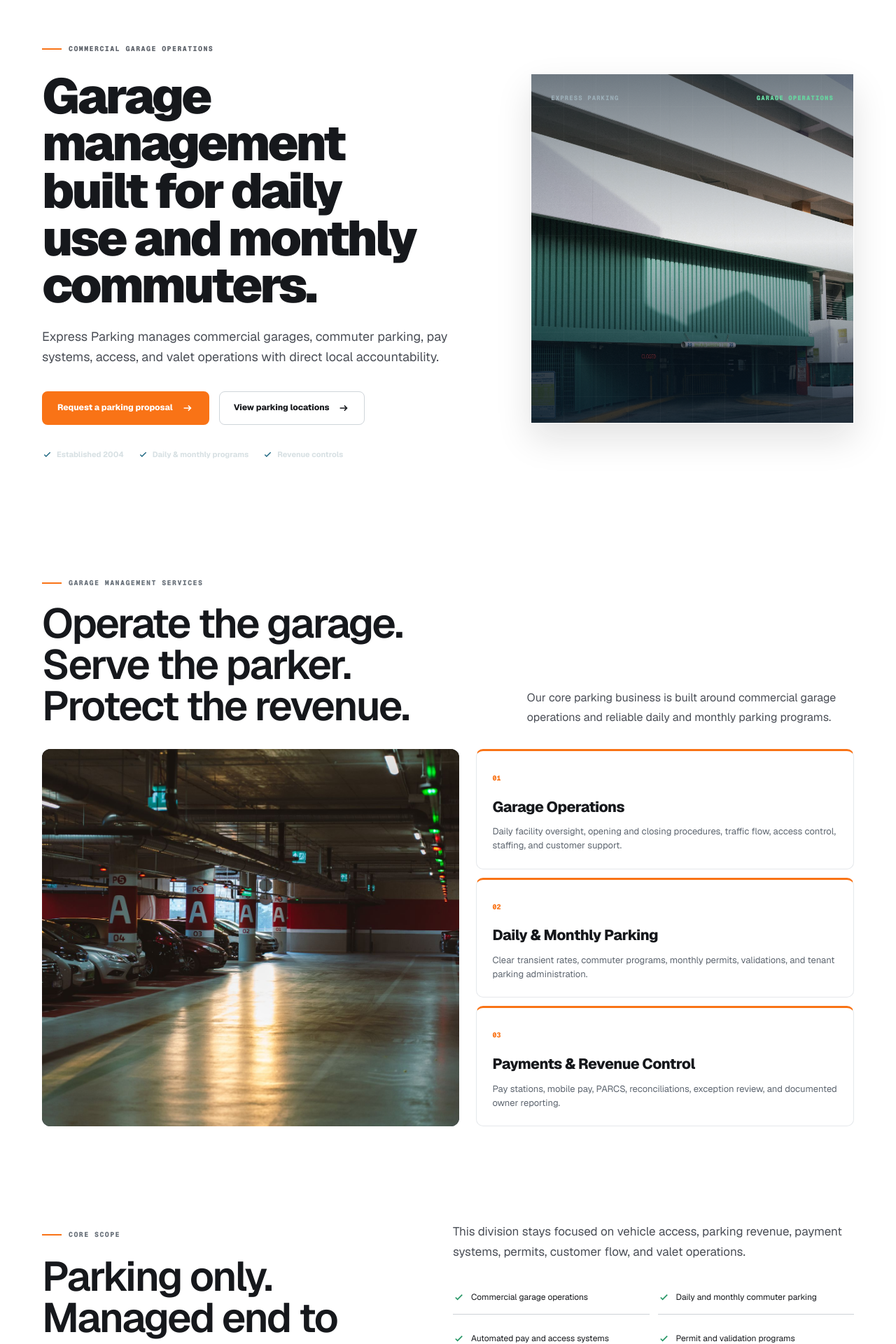
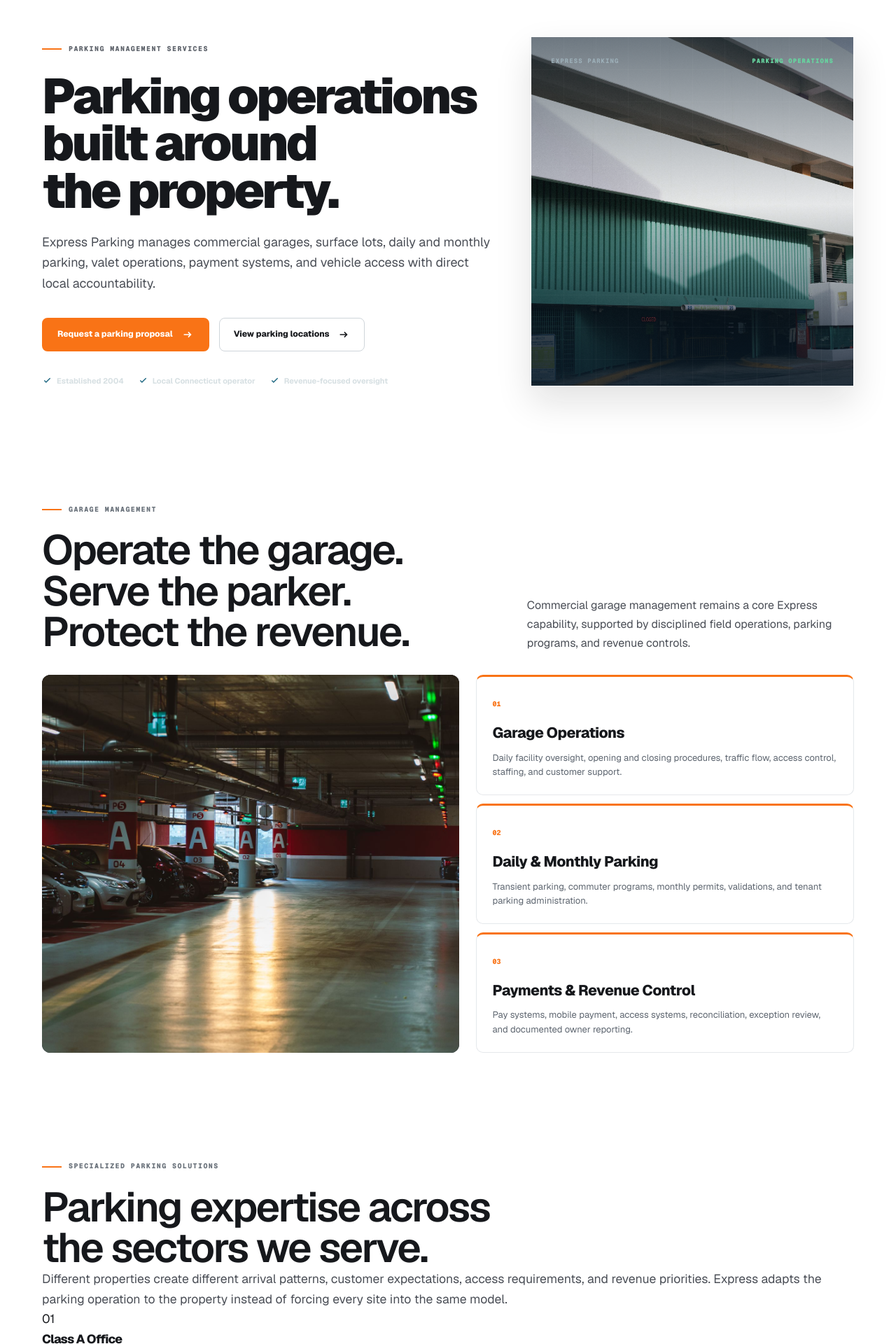
Before and after one commit to expresparking/express-parking-web, a Next.js app: page /parking-management in a window 1280 px wide. Shown: the part 120-2040 px from the top of the page at 70% size. Built offline with nearby package versions, Linux system fonts and the light colour scheme.

Commit message:
Expand parking management page by market sector

```diff
--- a/app/parking-management/page.tsx
+++ b/app/parking-management/page.tsx
@@ -3,23 +3,34 @@ import Link from "next/link";
 import { ArrowIcon, CheckIcon } from "../ui";
 
 export const metadata: Metadata = {
-  title: "Garage & Parking Management in Connecticut",
-  description: "Commercial garage operations, daily and monthly commuter parking, pay systems, valet, and access management from Express Parking & Mobility.",
+  title: "Parking Management Services in Connecticut",
+  description: "Commercial garage, healthcare, hospitality, residential, university, municipal, event, and mixed-use parking operations from Express Parking & Mobility.",
 };
-
-const capabilities = [
-  "Commercial garage operations",
-  "Daily and monthly commuter parking",
-  "Automated pay and access systems",
-  "Permit and validation programs",
-  "Valet operations",
-  "Revenue reconciliation and reporting",
-];
 
 const garageServices = [
   ["Garage Operations", "Daily facility oversight, opening and closing procedures, traffic flow, access control, staffing, and customer support."],
-  ["Daily & Monthly Parking", "Clear transient rates, commuter programs, monthly permits, validations, and tenant parking administration."],
-  ["Payments & Revenue Control", "Pay stations, mobile pay, PARCS, reconciliations, exception review, and documented owner reporting."],
+  ["Daily & Monthly Parking", "Transient parking, commuter programs, monthly permits, validations, and tenant parking administration."],
+  ["Payments & Revenue Control", "Pay systems, mobile payment, access systems, reconciliation, exception review, and documented owner reporting."],
+];
+
+const sectors = [
+  ["01", "Class A Office", "Parking programs for office buildings and corporate properties, including tenant access, monthly parking, visitor flow, and validations."],
+  ["02", "Commercial & Mixed Use", "Garage and surface-lot operations for properties balancing tenants, visitors, retail activity, and recurring parkers."],
+  ["03", "Healthcare", "Organized patient, visitor, employee, and valet parking programs built around high-turnover arrival and departure patterns."],
+  ["04", "Hospitality & Valet", "Guest-arrival, valet, event, and parking operations designed around service, traffic flow, and property presentation."],
+  ["05", "Residential", "Resident, guest, permit, access, and parking-control programs for apartment, condominium, and mixed-use communities."],
+  ["06", "Universities & Education", "Daily, permit, visitor, event, and special-use parking support for campuses and educational properties."],
+  ["07", "Municipal & District", "Public parking operations, commuter programs, permit administration, payment controls, and customer-facing support."],
+  ["08", "Events & Venues", "Temporary and recurring event parking, traffic staging, cashiering, valet, and arrival/departure coordination."],
+];
+
+const capabilities = [
+  "Garage and surface-lot operations",
+  "Daily, monthly, and permit parking",
+  "Payment and access systems",
+  "Validation and tenant programs",
+  "Valet and guest-arrival operations",
+  "Revenue reconciliation and reporting",
 ];
 
 export default function ParkingLandingPage() {
@@ -27,40 +38,60 @@ export default function ParkingLandingPage() {
     <section className="parking-landing-hero">
       <div className="shell parking-landing-grid">
         <div>
-          <span className="eyebrow light"><span className="eyebrow-line" />Commercial Garage Operations</span>
-          <h1>Garage management built for daily use and monthly commuters.</h1>
-          <p>Express Parking manages commercial garages, commuter parking, pay systems, access, and valet operations with direct local accountability.</p>
+          <span className="eyebrow light"><span className="eyebrow-line" />Parking Management Services</span>
+          <h1>Parking operations built around the property.</h1>
+          <p>Express Parking manages commercial garages, surface lots, daily and monthly parking, valet operations, payment systems, and vehicle access with direct local accountability.</p>
           <div className="button-row"><Link className="button button-primary" href="/contact">Request a parking proposal <ArrowIcon /></Link><Link className="button button-quiet" href="/find-parking">View parking locations <ArrowIcon /></Link></div>
-          <div className="trust-row parking-trust"><span><CheckIcon />Established 2004</span><span><CheckIcon />Daily &amp; monthly programs</span><span><CheckIcon />Revenue controls</span></div>
+          <div className="trust-row parking-trust"><span><CheckIcon />Established 2004</span><span><CheckIcon />Local Connecticut operator</span><span><CheckIcon />Revenue-focused oversight</span></div>
         </div>
-        <div className="parking-command parking-command-photo" aria-label="Well-lit commercial parking garage">
-          <img src="/images/modern-garage-exterior.jpg" alt="Well-lit entrance of a modern multi-level commercial parking garage" />
-          <div className="parking-command-head"><span>EXPRESS PARKING</span><b>GARAGE OPERATIONS</b></div>
+        <div className="parking-command parking-command-photo" aria-label="Commercial parking garage">
+          <img src="/images/modern-garage-exterior.jpg" alt="Entrance of a multi-level commercial parking garage" />
+          <div className="parking-command-head"><span>EXPRESS PARKING</span><b>PARKING OPERATIONS</b></div>
         </div>
       </div>
     </section>
 
     <section className="section shell garage-management-highlight">
       <div className="section-heading split-heading">
-        <div><span className="eyebrow"><span className="eyebrow-line" />Garage Management Services</span><h2>Operate the garage. Serve the parker. Protect the revenue.</h2></div>
-        <p>Our core parking business is built around commercial garage operations and reliable daily and monthly parking programs.</p>
+        <div><span className="eyebrow"><span className="eyebrow-line" />Garage Management</span><h2>Operate the garage. Serve the parker. Protect the revenue.</h2></div>
+        <p>Commercial garage management remains a core Express capability, supported by disciplined field operations, parking programs, and revenue controls.</p>
       </div>
       <div className="garage-highlight-grid">
-        <div className="garage-highlight-image"><img src="/images/modern-garage-interior.jpg" alt="Bright secure commercial parking garage interior" /></div>
+        <div className="garage-highlight-image"><img src="/images/modern-garage-interior.jpg" alt="Commercial parking garage interior" /></div>
         <div className="garage-highlight-services">
           {garageServices.map(([title,copy],index)=><article key={title}><span>0{index+1}</span><h3>{title}</h3><p>{copy}</p></article>)}
         </div>
       </div>
     </section>
 
+    <section className="section parking-sector-section">
+      <div className="shell">
+        <div className="parking-sector-heading">
+          <span className="eyebrow"><span className="eyebrow-line" />Specialized Parking Solutions</span>
+          <h2>Parking expertise across the sectors we serve.</h2>
+          <p>Different properties create different arrival patterns, customer expectations, access requirements, and revenue priorities. Express adapts the parking operation to the property instead of forcing every site into the same model.</p>
+        </div>
+        <div className="parking-sector-grid">
+          {sectors.map(([number,title,copy]) => <article className="parking-sector-card" key={title}>
+            <span>{number}</span><h3>{title}</h3><p>{copy}</p><Link href="/contact">Discuss this sector <ArrowIcon /></Link>
+          </article>)}
+        </div>
+      </div>
+    </section>
+
     <section className="section shell parking-intro" id="capabilities">
-      <div><span className="eyebrow"><span className="eyebrow-line" />Core scope</span><h2>Parking only.<br /><em>Managed end to end.</em></h2></div>
-      <div><p>This division stays focused on vehicle access, parking revenue, payment systems, permits, customer flow, and valet operations.</p><div className="parking-capabilities">{capabilities.map(item => <span key={item}><CheckIcon />{item}</span>)}</div></div>
+      <div><span className="eyebrow"><span className="eyebrow-line" />Operating Scope</span><h2>One parking operator.<br /><em>Multiple property environments.</em></h2></div>
+      <div><p>From a downtown garage to a healthcare campus, residential property, hotel, office building, or event venue, the operating fundamentals remain clear: control access, serve the parker, protect revenue, and report the operation.</p><div className="parking-capabilities">{capabilities.map(item => <span key={item}><CheckIcon />{item}</span>)}</div></div>
+    </section>
+
+    <section className="section shell parking-local-proof">
+      <div className="parking-local-photo"><img src="/images/96-orange-interior.jpeg" alt="Express Parking operating location at 96 Orange Street in New Haven" /></div>
+      <div className="parking-local-copy"><span className="eyebrow"><span className="eyebrow-line" />Express in Operation</span><h2>Local experience, not a remote operating model.</h2><p>Express Parking has operated in Connecticut since 2004. Our approach combines hands-on local accountability with the operating controls property owners expect from a professional parking manager.</p><div className="parking-local-facts"><span><b>20+</b> Years operating</span><span><b>CT</b> Local accountability</span><span><b>96</b> Orange Street</span></div><Link className="button button-quiet" href="/find-parking">View operating locations <ArrowIcon /></Link></div>
     </section>
 
     <section className="section shell cta-panel">
-      <div><span className="eyebrow"><span className="eyebrow-line" />Parking management</span><h2>Have a garage, lot, or valet operation to discuss?</h2></div>
-      <div><p>Send the property type and basic operating details and we’ll respond with the right next step.</p><Link className="button button-primary" href="/contact">Request a parking proposal <ArrowIcon /></Link></div>
+      <div><span className="eyebrow"><span className="eyebrow-line" />Parking Management</span><h2>Looking for a better parking operator?</h2></div>
+      <div><p>Tell us about the garage, lot, valet operation, or property environment. We’ll discuss an operating approach built around access, service, and revenue performance.</p><Link className="button button-primary" href="/contact">Request a parking proposal <ArrowIcon /></Link></div>
     </section>
   </main>;
 }
```
